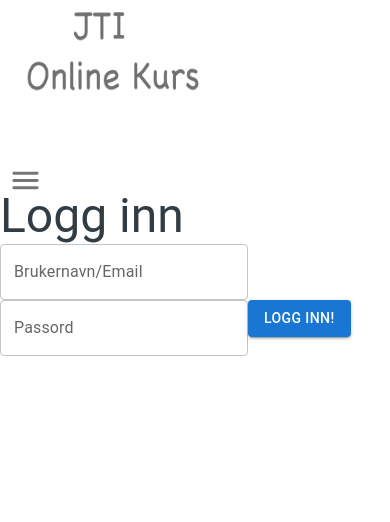
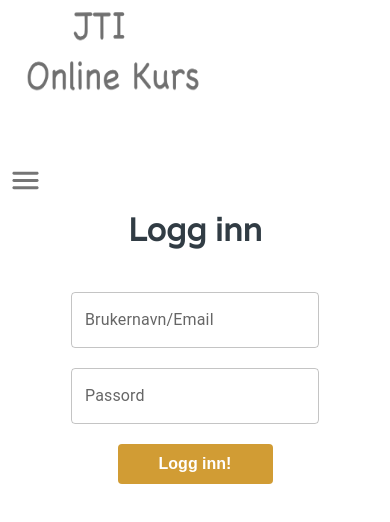
Before and after one commit to davemarong/JTI-Online-Course, a Next.js app: page /logg-inn in a window 390 px wide. Shown: the top 522 px of the page. Built offline with nearby package versions, Linux system fonts and the light colour scheme.

Commit message:
Complete responsive login with design

```diff
--- a/src/components/Login/Login.js
+++ b/src/components/Login/Login.js
@@ -10,6 +10,8 @@ import TextField from "@mui/material/TextField";
 import Typography from "@mui/material/Typography";
 import Button from "@mui/material/Button";
 import CircularProgress from "@mui/material/CircularProgress";
+// Styles
+import styles from "./Login.module.scss";
 // Other
 import axios from "axios";
 
@@ -47,22 +49,26 @@ export default function Register({ setJwt, setIsLogged }) {
 
   //   Return
   return (
-    <div>
-      <Typography variant="h3">Logg inn</Typography>
+    <>
+      <div className={styles.login}>
+        <h1 className={styles.login_h1}>Logg inn</h1>
         <TextField
+          className={styles.login_input}
           onChange={handleUsernameInput}
           label="Brukernavn/Email"
           variant="outlined"
         />
         <TextField
+          className={styles.login_input}
           onChange={handlePasswordInput}
           label="Passord"
           variant="outlined"
         />
-      <Button onClick={handleLoginUser} variant="contained">
+        <button className={styles.login_button} onClick={handleLoginUser}>
           Logg inn!
-      </Button>
+        </button>
         {isLoading && <CircularProgress />}
       </div>
+    </>
   );
 }
--- /dev/null
+++ b/src/components/Login/Login.module.scss
@@ -0,0 +1,23 @@
+@use "../../styles/buttons.scss";
+@use "../../styles/colors.scss";
+
+.login {
+  display: flex;
+  flex-direction: column;
+  align-items: center;
+  gap: 20px;
+  .login_input {
+    width: 300px;
+  }
+  .login_button {
+    @include buttons.main;
+  }
+  .login_button:hover {
+    @include buttons.hover;
+  }
+}
+@media only screen and (max-width: 600px) {
+  .login .login_input {
+    width: auto;
+  }
+}
```
Lines whose indentation alone changed are shown as unchanged.
